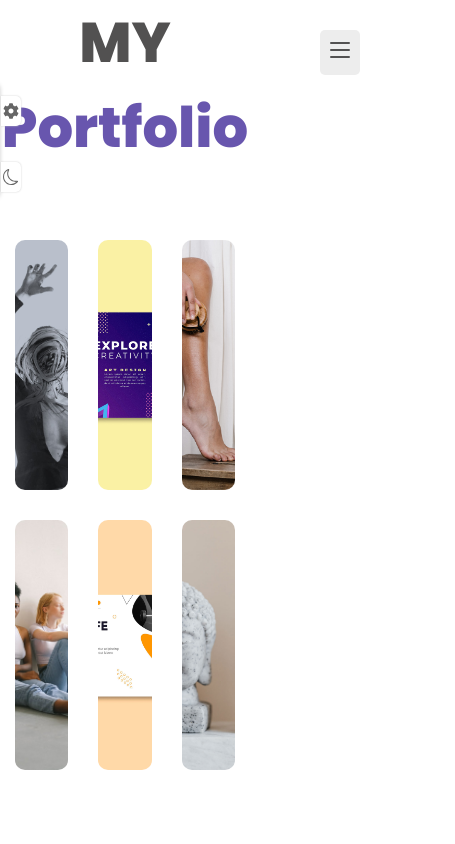
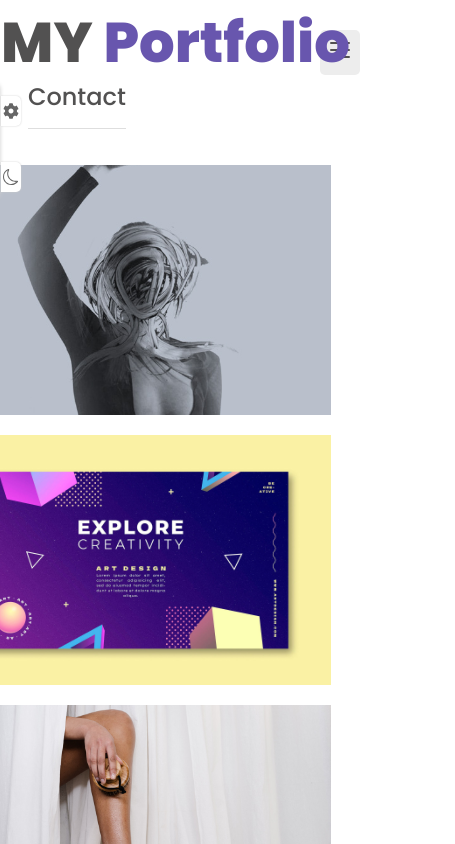
Before and after one commit to Owolusi/Writers-portfolio, a React (Vite) app: page /Portfolio in a window 390 px wide. Shown: the top 844 px of the page, 455 px wide, since content can reach past the window. Built offline with nearby package versions, Linux system fonts and the light colour scheme.

Commit message:
mobile responsice potfolio

```diff
--- a/src/App.css
+++ b/src/App.css
@@ -179,3 +179,6 @@ body{
   width: 45px;
   right: 4px;
 }
+.p{
+  font-size: larger;
+}
--- a/src/components/Navbar.css
+++ b/src/components/Navbar.css
@@ -151,11 +151,14 @@
 }
 @media screen and (max-width:1024px) {
     .nav__list{
-        display: grid;
+        display: flex;
         font-size:20px ;
         text-align: center;
         justify-content: center;
         align-items: center;
     }
+    .nav__item{
+        margin: 5px 50px;
+    }
 
 }
--- a/src/pages/contact/Contact.css
+++ b/src/pages/contact/Contact.css
@@ -96,3 +96,18 @@
 
 
 }
+@media screen and (max-width:1024px) {
+
+.contact__section{
+  width: 100%;
+  margin: 250px 242px 951px -75px;
+}
+.contact__container{
+  display: block;
+}
+
+.contact__data{
+  width: 100%;
+  margin: 240px 242px 951px -75px;
+}
+}
--- a/src/pages/contact/Contact.jsx
+++ b/src/pages/contact/Contact.jsx
@@ -14,7 +14,7 @@ import './Contact.css';
 
 const Contact = () => {
   return (
-    <section className='contact.section'>
+    <section className='contact__section'>
       <h2 className="section__title">
         Get In <span>Touch</span>
       </h2>
--- a/src/pages/portfolio/portfolio.css
+++ b/src/pages/portfolio/portfolio.css
@@ -1,5 +1,6 @@
 .portfolio__section{
     padding-right: 140px;
+    display: inline-block;
 
 }
 
@@ -118,3 +119,31 @@
     object-fit: cover;
 
 }
+@media screen and (max-width:1024px) {
+    .portfolio__section {
+        padding-right: 140px;
+        display: inline-grid;
+        width: 100%;
+        justify-content: center;
+        align-items: center;
+        text-align: center;
+        margin-left: -104px;
+    }
+
+    .portfolio__container{
+        display: inline;
+        width: 180%;
+        margin-right: -4px;
+    }
+
+.portfolio__img{
+    display: inline;
+    width: 100%;
+    margin: 10px 10px 10px 10px;
+}
+.section__title{
+    position: relative;
+    margin-right: -309px;
+
+}
+}
```
